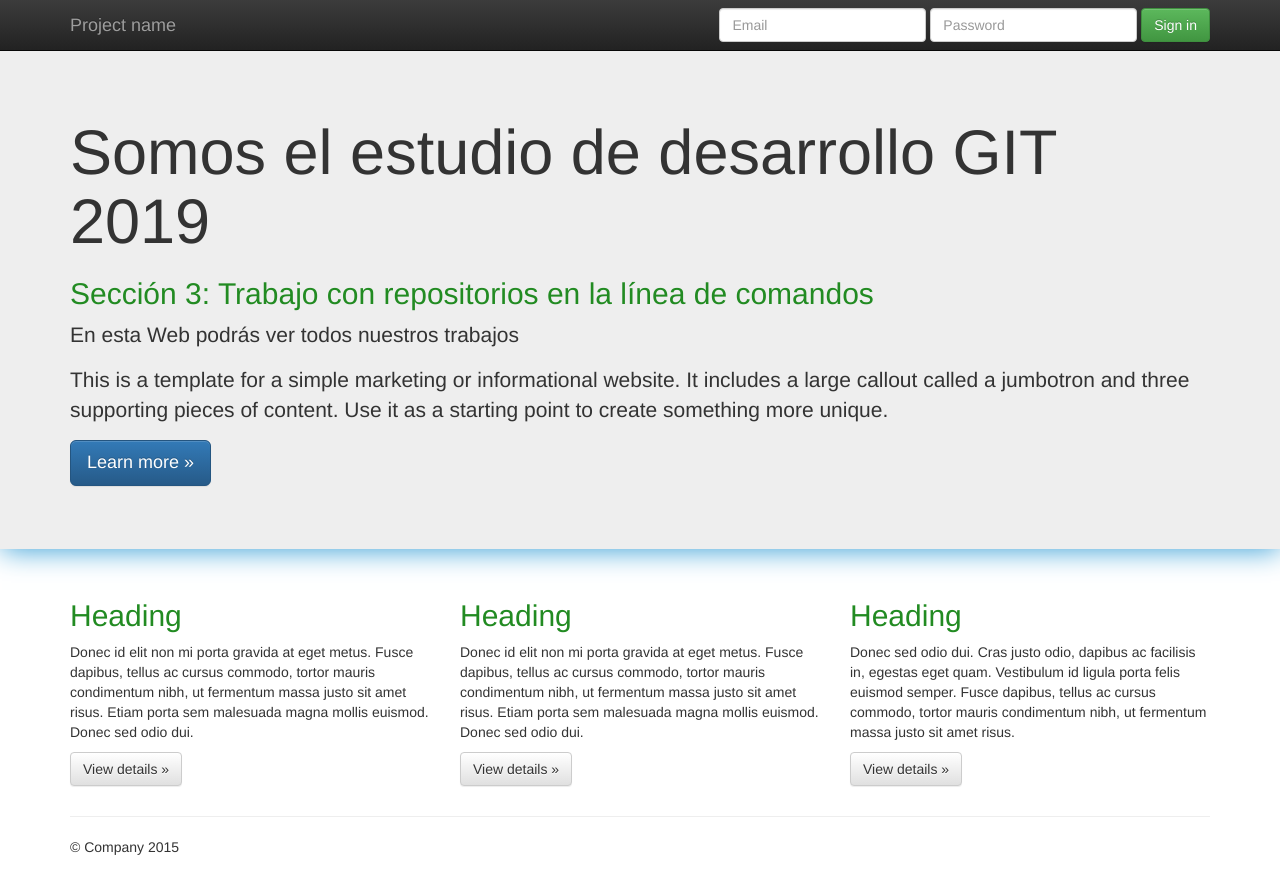
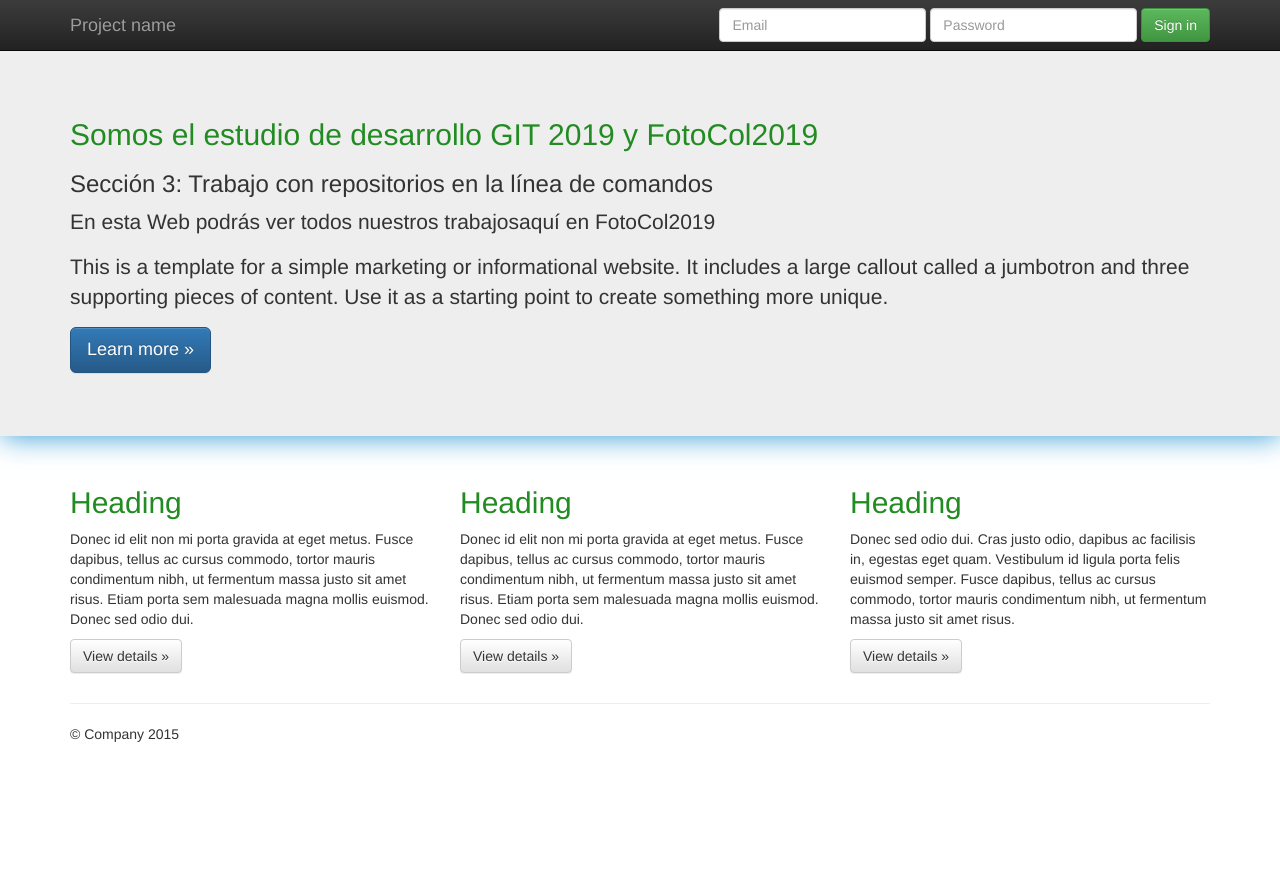
Before and after one commit to dev-soporte/seccion3-web, a plain HTML site: page index.html in a window 1280 px wide. After the commit the page ends 800 px from the top, so only its background shows below. Drawn offline with nearby package versions, Linux system fonts and the light colour scheme.

Commit message:
Cambiando el titulo y jumbotron a index.html

```diff
--- a/index.html
+++ b/index.html
@@ -6,7 +6,7 @@
     <head>
         <meta charset="utf-8">
         <meta http-equiv="X-UA-Compatible" content="IE=edge,chrome=1">
-        <title>Git Sección 3</title>
+        <title>Git Sección 3: FotoCol2019</title>
         <meta name="description" content="">
         <meta name="viewport" content="width=device-width, initial-scale=1">
         <link rel="apple-touch-icon" href="apple-touch-icon.png">
@@ -53,9 +53,9 @@
     <!-- Main jumbotron for a primary marketing message or call to action -->
     <div class="jumbotron panel-shadow-blue-1">
       <div class="container">
-        <h1>Somos el estudio de desarrollo GIT 2019</h1>
-        <h2>Sección 3: Trabajo con repositorios en la línea de comandos</h2>
-        <p>En esta Web podrás ver todos nuestros trabajos</p>
+        <h2>Somos el estudio de desarrollo GIT 2019 y FotoCol2019</h2>
+        <h3>Sección 3: Trabajo con repositorios en la línea de comandos</h3>
+        <p>En esta Web podrás ver todos nuestros trabajosaquí en FotoCol2019</p>
         <p>This is a template for a simple marketing or informational website. It includes a large callout called a jumbotron and three supporting pieces of content. Use it as a starting point to create something more unique.</p>
         <p><a class="btn btn-primary btn-lg" href="#" role="button">Learn more &raquo;</a></p>
       </div>
```
